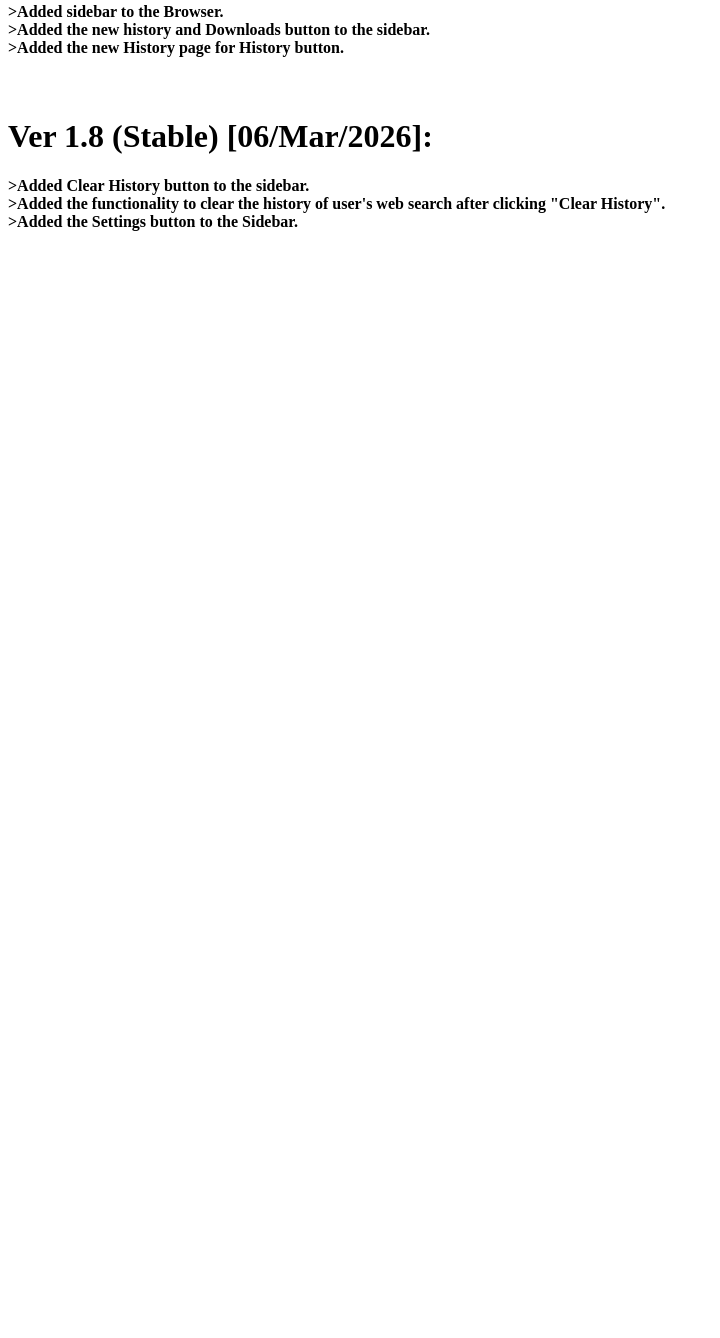
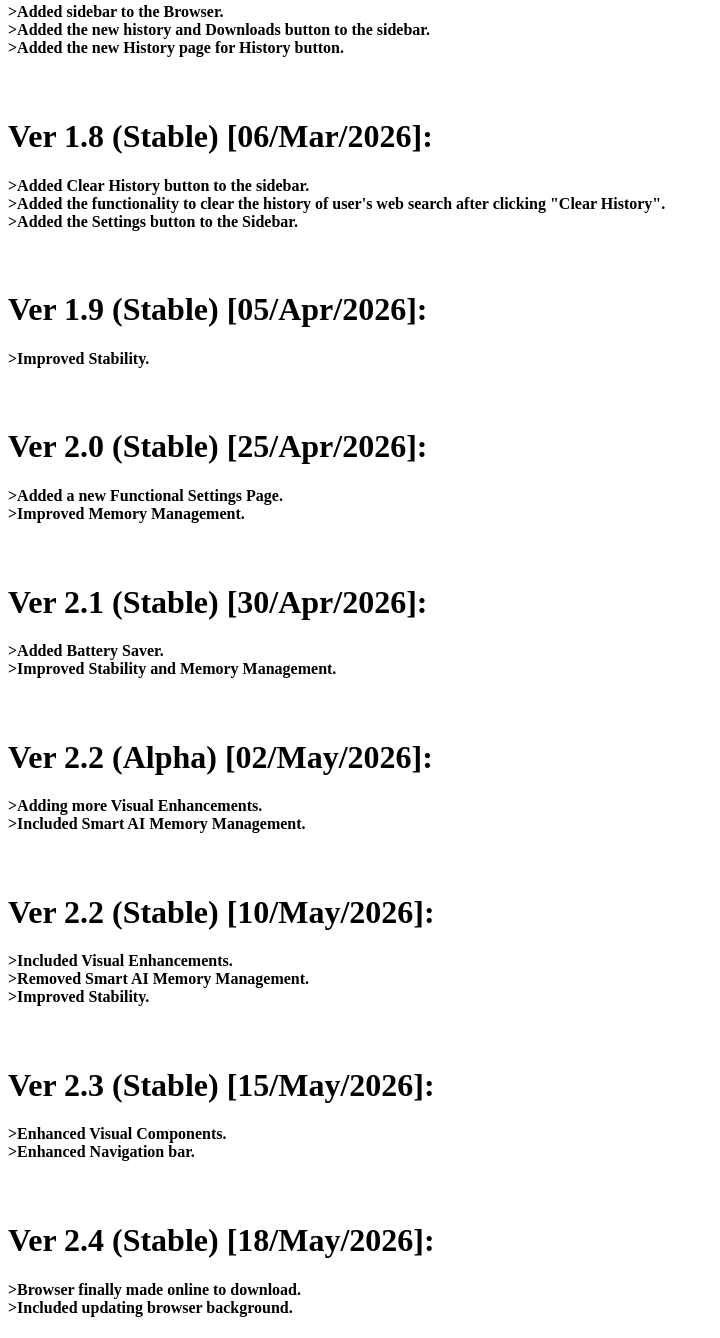
Before and after one commit to Pragatheesh2007/Virtenx_browser, an Electron app: page changelog.html in a window 1200 px wide. Shown: the part 2307-3645 px from the top of the page, without its empty margins (0-720 px from the left). Before the commit the page ends 2585 px from the top, so only its background shows below. Drawn offline with Linux system fonts and the light colour scheme.

```diff
--- a/changelog.html
+++ b/changelog.html
@@ -86,7 +86,34 @@
 </h4>
 <br>
 
+<h1>Ver 1.9 (Stable) [05/Apr/2026]:</h1>
+<h4>>Improved Stability.</h4>
+<br>
 
+<h1> Ver 2.0 (Stable) [25/Apr/2026]:</h1>
+<h4>>Added a new Functional Settings Page.<br>
+>Improved Memory Management.</h4><br>
+
+<h1>Ver 2.1 (Stable) [30/Apr/2026]:</h1>
+<h4>>Added Battery Saver.<br>
+>Improved Stability and Memory Management.</h4><br>
+
+<h1>Ver 2.2 (Alpha) [02/May/2026]:</h1>
+<h4>>Adding more Visual Enhancements.<br>
+>Included Smart AI Memory Management.</h4><br>
+
+<h1>Ver 2.2 (Stable) [10/May/2026]:</h1>
+<h4>>Included Visual Enhancements.<br>
+>Removed Smart AI Memory Management.<br>
+>Improved Stability.</h4><br>
+
+<h1>Ver 2.3 (Stable) [15/May/2026]:</h1>
+<h4>>Enhanced Visual Components.<br>
+>Enhanced Navigation bar.</h4><br>
+
+<h1>Ver 2.4 (Stable) [18/May/2026]:</h1>
+<h4>>Browser finally made online to download.<br>
+>Included updating browser background.</h4>
 </b>
 </body>
 </html>
--- a/package.json
+++ b/package.json
@@ -1,7 +1,7 @@
 {
   "name": "viron-browser",
   "version": "1.0.0",
-  "description": "",
+  "description": "A modern, secure, memory saving and fast web browser",
   "main": "main.js",
   "scripts": {
     "start": "electron-forge start",
@@ -11,12 +11,12 @@
   },
   "test": "echo \"Error: no test specified\" && exit 1",
   "keywords": [],
-  "author": "",
+  "author": "Pragatheeshwaran",
   "license": "ISC",
   "type": "commonjs",
   "repository": {
     "type": "git",
-    "url": "https://github.com/YOUR_GITHUB_USERNAME/viron-browser.git"
+    "url": "https://github.com/Pragatheesh2007/Viron_browser"
   },
   "devDependencies": {
     "@electron-forge/cli": "^7.11.1",
```
Also changed, not shown: history.html (+2 -1 lines), index.html (+1 -1 lines), main.js (+11 -119 lines), assets/icons/android-icon-192x192-removebg-preview.png (added), assets/icons/android-icon-36x36-removebg-preview.ico (added), assets/icons/android-icon-36x36-removebg-preview.png (added), assets/icons/icon.ico, assets/icons/ms-icon-144x144-removebg-preview.ico (added), assets/icons/ms-icon-144x144-removebg-preview.png (added), assets/icons/ms-icon-150x150-removebg-preview.ico (added), assets/icons/ms-icon-150x150-removebg-preview.png (added), assets/icons/ms-icon-310x310-removebg-preview.png (added), assets/icons/ms-icon-70x70-removebg-preview.ico (added), assets/icons/ms-icon-70x70-removebg-preview.png (added), 2 more files.
